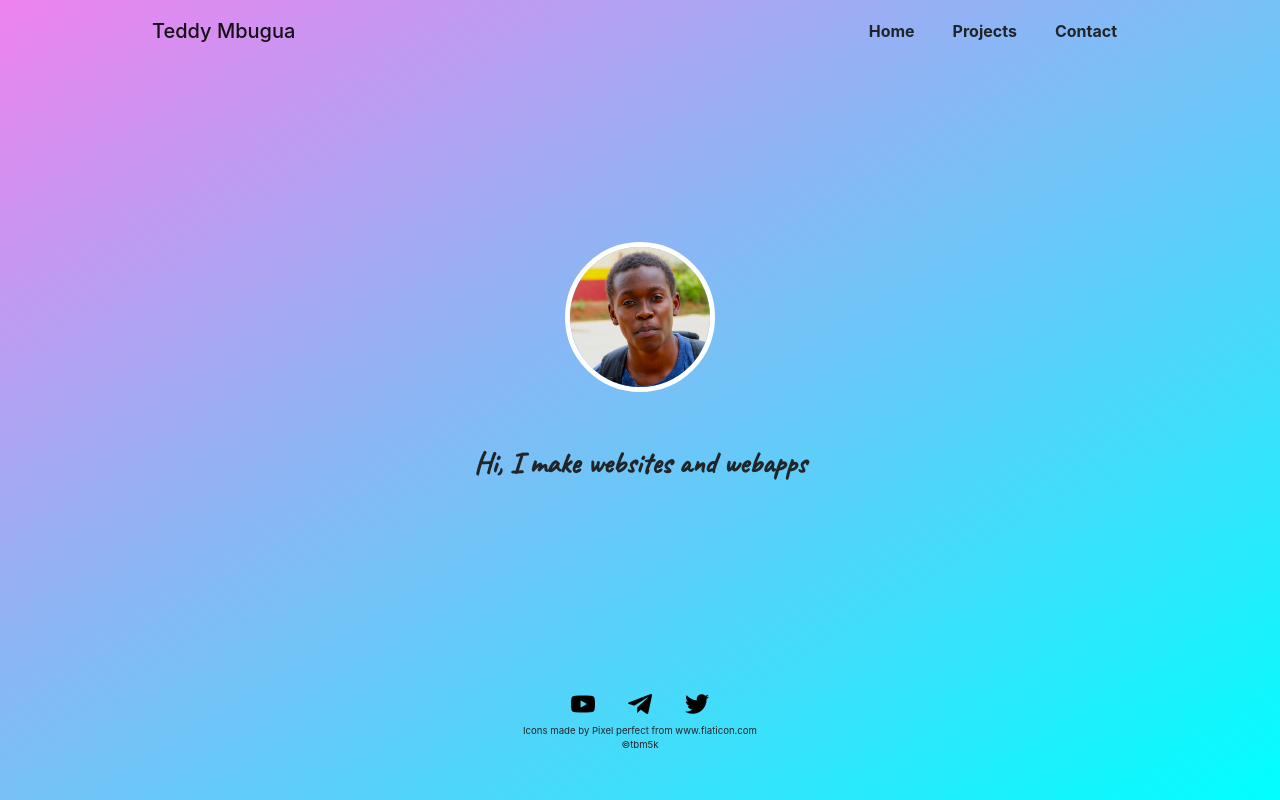
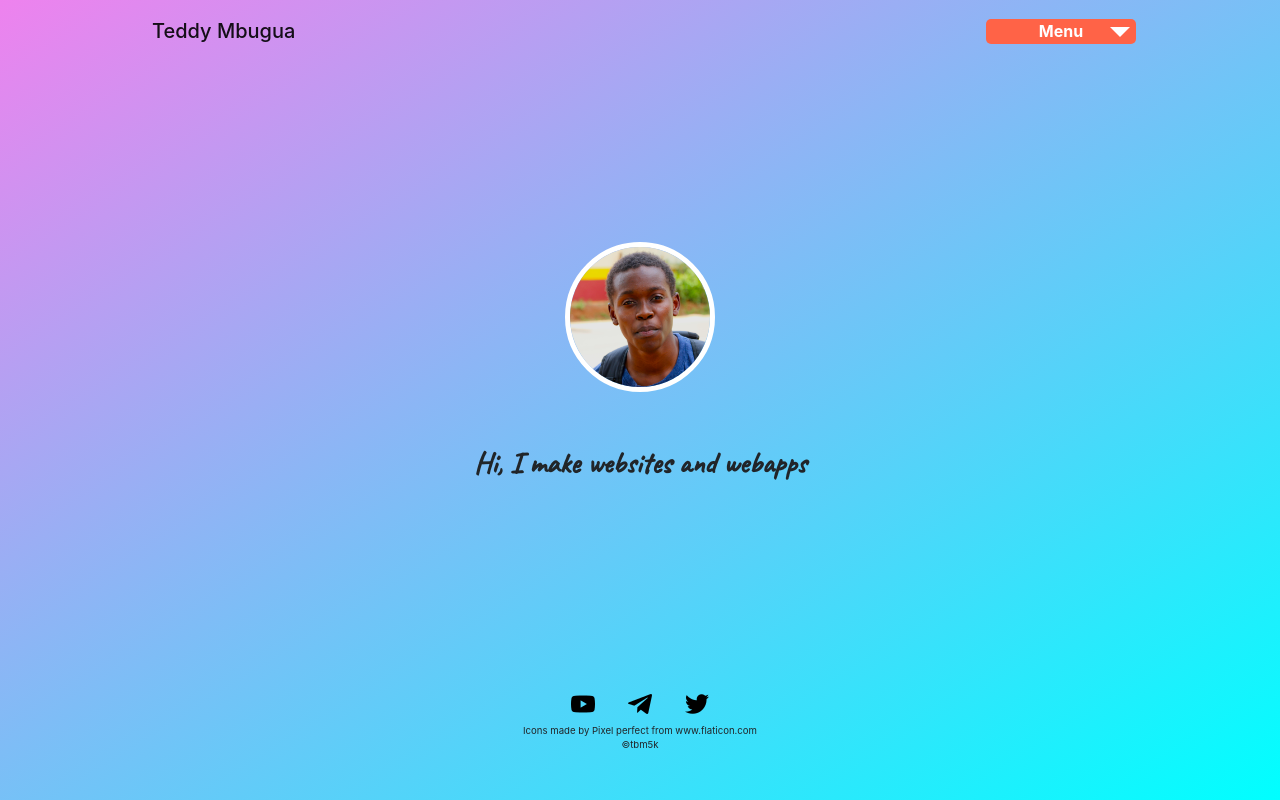
Before and after one commit to tbm5k/my-site, a React (Create React App) app: page / in a window 1280 px wide. Built offline with nearby package versions, Linux system fonts and the light colour scheme.

Commit message:
nav changes

```diff
--- a/src/App.js
+++ b/src/App.js
@@ -1,21 +1,49 @@
 import React from 'react';
 import './App.css';
 import Footer from './components/Footer';
-import Dropdown from './components/Dropdown';
 import Home from './components/Home';
 import Projects from './components/Projects';
 import Contact from './components/Contact';
+//import Dropdown from './components/Dropdown';
+import {BrowserRouter as Router, Link, Switch, Route} from 'react-router-dom';
 
-import {BrowserRouter as Router, Switch, Route, Link} from 'react-router-dom';
+class App extends React.Component {
 
-function App() {
+  constructor(){
+    super();
+
+    this.state = {
+          displayMenu: false,
+        };
+
+     this.showDropdownMenu = this.showDropdownMenu.bind(this);
+     this.hideDropdownMenu = this.hideDropdownMenu.bind(this);
+
+   };
+
+   showDropdownMenu(event) {
+       event.preventDefault();
+       this.setState({ displayMenu: true }, () => {
+       document.addEventListener('click', this.hideDropdownMenu);
+       });
+     }
+
+     hideDropdownMenu() {
+       this.setState({ displayMenu: false }, () => {
+         document.removeEventListener('click', this.hideDropdownMenu);
+       });
+
+     }
+
+  render (){
     return (
       <div className="App">
         <Router>
         <header>
           <nav className="navbar navbar-light d-flex bd-highlight">
               <span className="navbar-brand mb-0 h1 p-2 flex-fill bd-highlight" style={{textAlign:'left'}}>Teddy Mbugua</span>
-
+              {
+                /*
                 <ul className="nav flex-fill bd-highlight header-nav">
                 <li className="nav-item font-weight-bold px-1">
                   <Link className="li" to="/">Home</Link>
@@ -27,8 +55,33 @@ function App() {
                   <Link className="li" to="/contact">Contact</Link>
                 </li>
               </ul>
+              */
+              }
+              <div  className="dropdown">
+                <div className="button" onClick={this.showDropdownMenu}>Menu</div>
 
-          <Dropdown/>
+                  { this.state.displayMenu ?
+                  (
+
+                      <ul className="drop-ul">
+                        <li className="drop-li">
+                          <Link to="/">Home</Link>
+                        </li>
+                        <li className="drop-li">
+                          <Link to="/projects">Projects</Link>
+                        </li>
+                        <li className="drop-li">
+                          <Link to="/contact">Contact</Link>
+                        </li>
+                      </ul>
+
+                  ):
+                  (
+                    null
+                  )
+                }
+
+              </div>
           </nav>
         </header>
         <main className="container main-container">
@@ -45,5 +98,6 @@ function App() {
       </div>
     );
   }
+}
 
 export default App;
--- a/src/components/Dropdown.js
+++ b/src/components/Dropdown.js
@@ -1,62 +1,62 @@
-import React from 'react'
-import {BrowserRouter as Router, Link} from 'react-router-dom'
+// import React from 'react'
+// import {BrowserRouter as Router, Link} from 'react-router-dom'
 
-class Dropdown extends React.Component {
-    constructor(){
-     super();
+// class Dropdown extends React.Component {
+//     constructor(){
+//      super();
 
-     this.state = {
-           displayMenu: false,
-         };
+//      this.state = {
+//            displayMenu: false,
+//          };
 
-      this.showDropdownMenu = this.showDropdownMenu.bind(this);
-      this.hideDropdownMenu = this.hideDropdownMenu.bind(this);
+//       this.showDropdownMenu = this.showDropdownMenu.bind(this);
+//       this.hideDropdownMenu = this.hideDropdownMenu.bind(this);
 
-    };
+//     };
 
-    showDropdownMenu(event) {
-        event.preventDefault();
-        this.setState({ displayMenu: true }, () => {
-        document.addEventListener('click', this.hideDropdownMenu);
-        });
-      }
+//     showDropdownMenu(event) {
+//         event.preventDefault();
+//         this.setState({ displayMenu: true }, () => {
+//         document.addEventListener('click', this.hideDropdownMenu);
+//         });
+//       }
 
-      hideDropdownMenu() {
-        this.setState({ displayMenu: false }, () => {
-          document.removeEventListener('click', this.hideDropdownMenu);
-        });
+//       hideDropdownMenu() {
+//         this.setState({ displayMenu: false }, () => {
+//           document.removeEventListener('click', this.hideDropdownMenu);
+//         });
 
-      }
+//       }
 
-      render() {
-        return (
-            <div  className="dropdown">
-              <div className="button" onClick={this.showDropdownMenu}>Menu</div>
+//       render() {
+//         return (
+//             <div  className="dropdown">
+//               <div className="button" onClick={this.showDropdownMenu}>Menu</div>
 
-                { this.state.displayMenu ?
-                (
-                  <Router forceRefresh={true}>
-                    <ul className="drop-ul">
-                      <li className="drop-li">
-                        <Link to="/">Home</Link>
-                      </li>
-                      <li className="drop-li">
-                        <Link to="/projects">Projects</Link>
-                      </li>
-                      <li className="drop-li">
-                        <Link to="/contact">Contact</Link>
-                      </li>
-                    </ul>
-                  </Router>
-                ):
-                (
-                  null
-                )
-              }
+//                 { this.state.displayMenu ?
+//                 (
+//                   <Router forceRefresh={true}>
+//                     <ul className="drop-ul">
+//                       <li className="drop-li">
+//                         <Link to="/">Home</Link>
+//                       </li>
+//                       <li className="drop-li">
+//                         <Link to="/projects">Projects</Link>
+//                       </li>
+//                       <li className="drop-li">
+//                         <Link to="/contact">Contact</Link>
+//                       </li>
+//                     </ul>
+//                   </Router>
+//                 ):
+//                 (
+//                   null
+//                 )
+//               }
 
-            </div>
-        );
-      }
-    }
+//             </div>
+//         );
+//       }
+//     }
 
-export default Dropdown
+// export default Dropdown;
--- a/src/index.css
+++ b/src/index.css
@@ -173,7 +173,7 @@ a{
   }
 
   .dropdown{
-    display: none;
+    display: inline-block;
   }
 
   .header-nav{
```
Also changed, not shown: src/components/Header.js (added, +29 -0 lines), src/components/Main.js (added, +23 -0 lines). Lines whose indentation alone changed are shown as unchanged.
